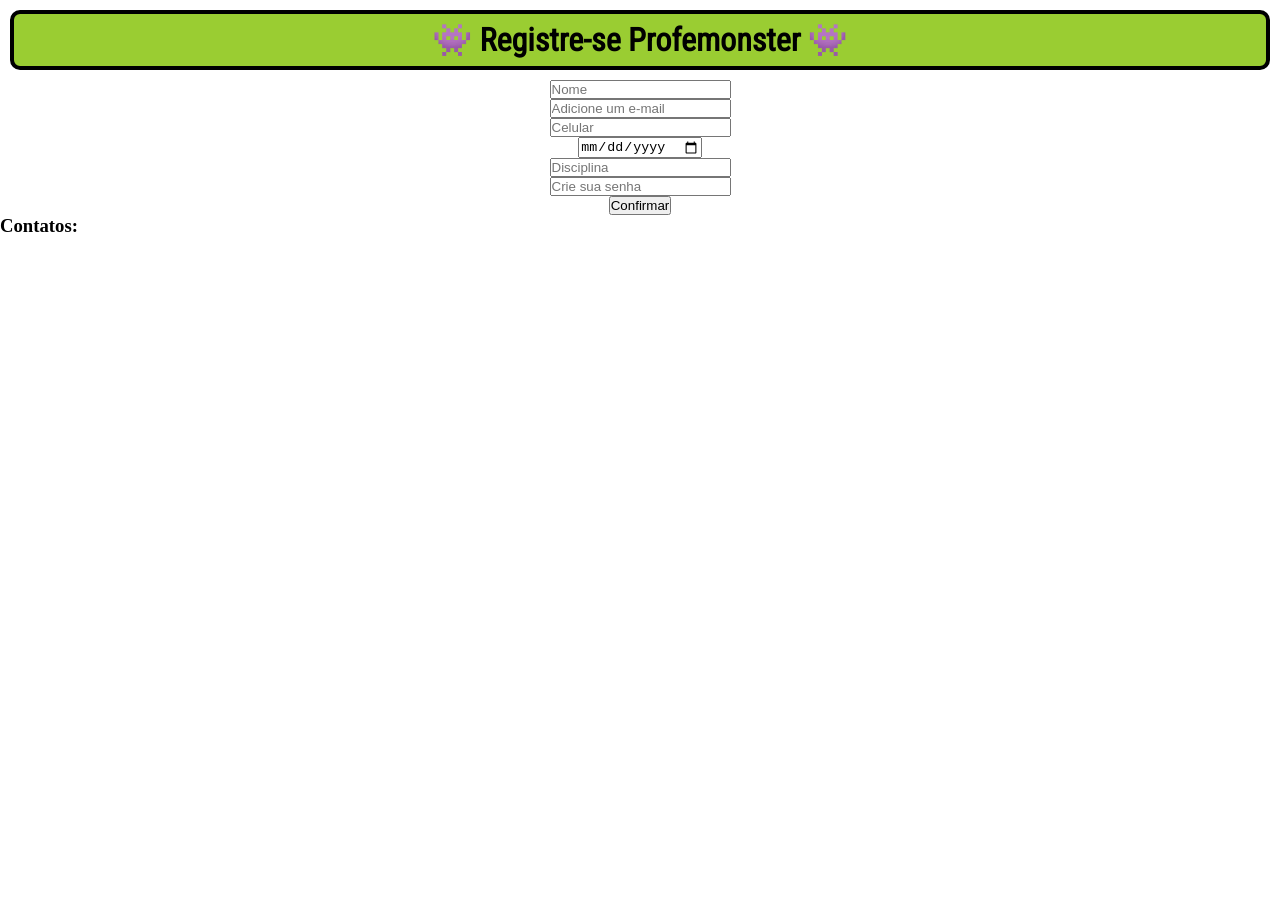
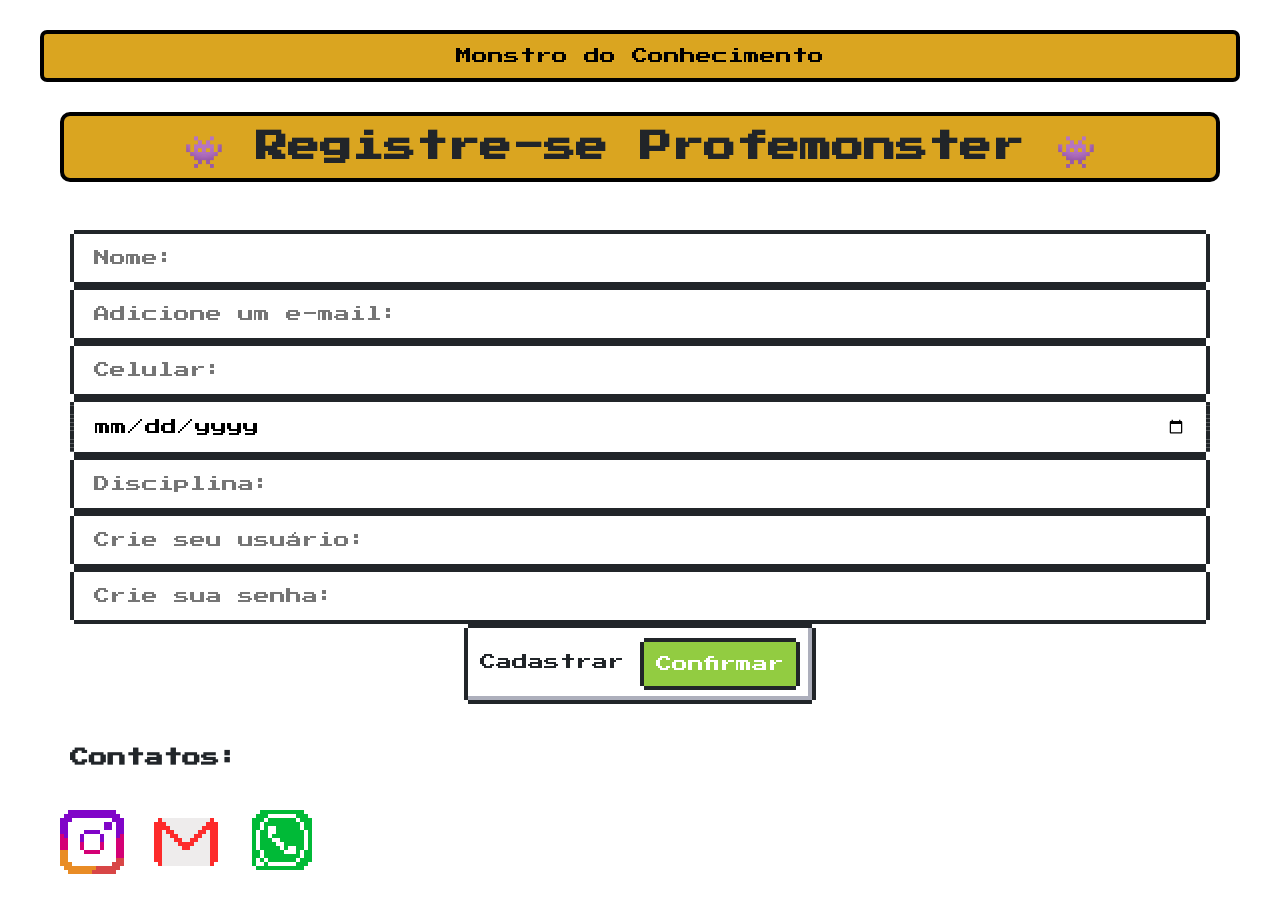
Before and after one commit to Senac-Devs/monstroDoConhecimento, a plain HTML site: page cadastroProfessor.html in a window 1280 px wide. Before the commit the page ends 800 px from the top, so only its background shows below. Drawn offline with nearby package versions, Linux system fonts and the light colour scheme.

Commit message:
Aperfeiçoando o layout da página de cadastro do professor!

```diff
--- a/style.css
+++ b/cadastro-professor.css
@@ -1,23 +1,37 @@
 @import url("https://fonts.googleapis.com/css2?family=Roboto+Condensed:ital,wght@0,400;1,700&display=swap");
 
-* {
-    margin: 0px;
-    padding: 0px;
+*{
+    margin: auto 10px ;
+    padding: 10px;
 }
 
-header {
-    background-color: yellowgreen;
-    font-family: "Roboto Condensed", sans-serif;
+header{
+    margin: 10px;
+    padding: auto;
+    text-align: center;
+    color: black;
+    background-color: goldenrod;
+    border: 4px solid black;
+    border-radius: 7px;
+}
+
+h1 {
     border: 4px solid #000;
     margin: 10px;
     padding: 7px;
     border-radius: 10px;
     text-align: center;
     background-size: contain;
+    background-color: goldenrod
+}
+
+h2 {
+    border-radius: 10px;
 }
 
 .campos {
     display: flex;
     flex-direction: column;
     align-items: center;
+    color: black;
 }
--- a/cadastroProfessor.html
+++ b/cadastroProfessor.html
@@ -1,30 +1,70 @@
 <!DOCTYPE html>
 <html lang="pt-BR">
     <head>
-    <meta charset="UTF-8">
-    <meta http-equiv="X-UA-Compatible" content="IE=edge">
-    <meta name="viewport" content="width=device-width, initial-scale=1.0">
+        <meta charset="UTF-8" />
+        <meta http-equiv="X-UA-Compatible" content="IE=edge" />
+        <meta name="viewport" content="width=device-width, initial-scale=1.0" />
         <title>Monstro do conhecimento/Cadastro professor</title>
-    <link rel="stylesheet" href="style.css" />
+        <link
+            href="https://fonts.googleapis.com/css?family=Press+Start+2P"
+            rel="stylesheet"
+        />
+        <link href="https://unpkg.com/nes.css/css/nes.css" rel="stylesheet" />
+        <link rel="stylesheet" href="cadastro-professor.css" />
     </head>
+    <header>Monstro do Conhecimento</header>
     <body>
-    <header class="Registro">
+        <main>
             <h1>👾 Registre-se Profemonster 👾</h1>
-    </header>
-
-    <main>
+            <h2></h2>
             <section class="campos">
-            <input type="text" id="nome" placeholder="Nome"/>
-            <input type="email" id="e-mail" placeholder="Adicione um e-mail"/>
-            <input type="tel" placeholder="Celular"/>
-            <input type="date" id="dataNasc"/>
-            <input type="text" id="areaEstudo" placeholder="Disciplina"/>
-            <input type="password" id="senha" placeholder="Crie sua senha"/>
-            <input type="submit" value="Confirmar" onclick="salvarInfo()"/>
+                <input
+                    type="text"
+                    id="nome"
+                    class="nes-input"
+                    placeholder="Nome:"
+                />
+                <input
+                    type="email"
+                    class="nes-input"
+                    id="e-mailProfessor"
+                    placeholder="Adicione um e-mail:"
+                />
+                <input type="tel" class="nes-input" placeholder="Celular:" />
+                <input type="date" class="nes-input" id="dataNasc" />
+                <input
+                    type="text"
+                    class="nes-input"
+                    id="areaEstudo"
+                    placeholder="Disciplina:"
+                />
+                <input
+                    type="text"
+                    class="nes-input"
+                    id="senha"
+                    placeholder="Crie seu usuário:"
+                />
+                <input
+                    type="password"
+                    class="nes-input"
+                    id="senha"
+                    placeholder="Crie sua senha:"
+                />
+                <div class="nes-btn" href="#">Cadastrar</a>
+                <input
+                    type="button"
+                    class="nes-btn is-success"
+                    value="Confirmar"
+                    onclick="salvarCadProf()"
+                />
             </section>
         </main>
     </body>
     <footer>
         <h3>Contatos:</h3>
+        <section class="icon-list"></section>
+        <i class="nes-icon instagram is-large"></i>
+        <i class="nes-icon gmail is-large"></i>
+        <i class="nes-icon whatsapp is-large"></i>
     </footer>
 </html>
```
Also changed, not shown: index.js (added), validarCadastroProfessor.js (deleted). Lines whose indentation alone changed are shown as unchanged.
